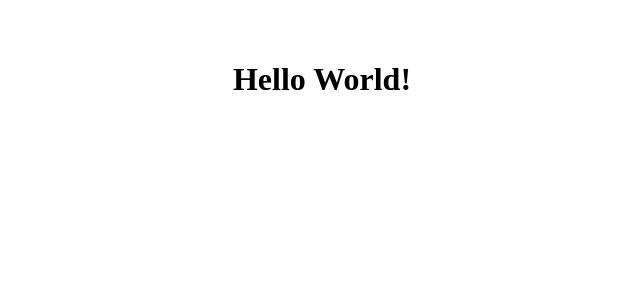
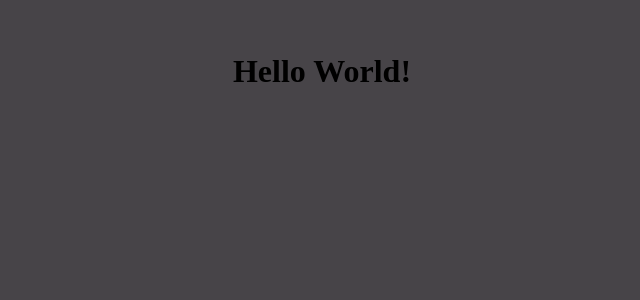
Before and after one commit to Lil-Youn/component-library, a React (Vite) app: page / in a window 1280 px wide. Shown: the top 300 px of the page, without its empty margins (318-958 px from the left). Built offline with nearby package versions, Linux system fonts and the light colour scheme.

Commit message:
Add background color and fonts to App.css

```diff
--- a/src/App.css
+++ b/src/App.css
@@ -3,6 +3,15 @@
   margin: 0 auto;
   padding: 2rem;
   text-align: center;
+  background: #474448;
+}
+
+html,
+body {
+  height: 100%;
+  margin: 0;
+  padding: 0;
+  background: #474448;
 }
 
 h1 {
@@ -11,3 +20,13 @@ h1 {
   margin-bottom: 2rem;
   color: black;
 }
+
+@font-face {
+  font-family: "Gilroy extra bold";
+  src: url("./assets/fonts/gilroy-extrabold.otf") format("opentype");
+}
+
+@font-face {
+  font-family: "Gilroy light";
+  src: url("./assets/fonts/gilroy-light.otf") format("opentype");
+}
```
